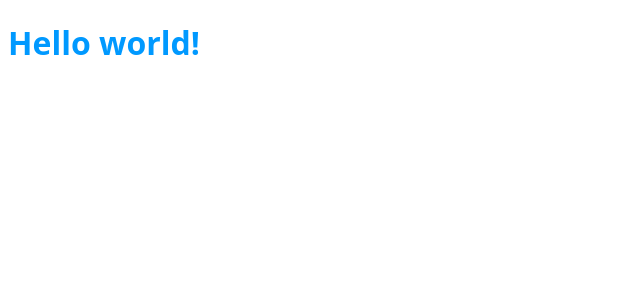
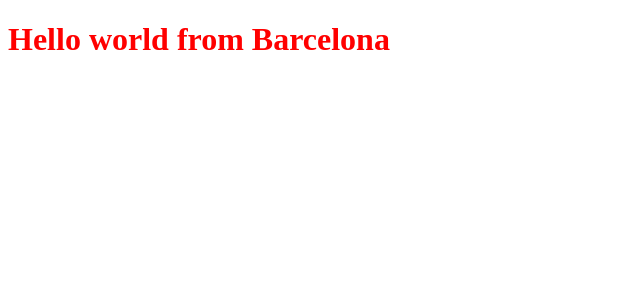
Before and after one commit to jorbush/angular-17-tutorial, an Angular app: page / in a window 1280 px wide. Shown: the top 300 px of the page, without its empty margins (0-640 px from the left). Built offline with nearby package versions, Linux system fonts and the light colour scheme.

Commit message:
single file

```diff
--- a/src/app/app.component.ts
+++ b/src/app/app.component.ts
@@ -5,9 +5,9 @@
   selector: 'app-root',
   standalone: true,
   imports: [RouterOutlet],
-  templateUrl: './app.component.html',
-  styleUrl: './app.component.css'
+  template: `<h1>Hello world from {{ city }}</h1>`,
+  styles: ['h1 { color: red; }']
 })
 export class AppComponent {
-  title = 'angular-17-tutorial';
+  city = 'Barcelona';
 }
```
